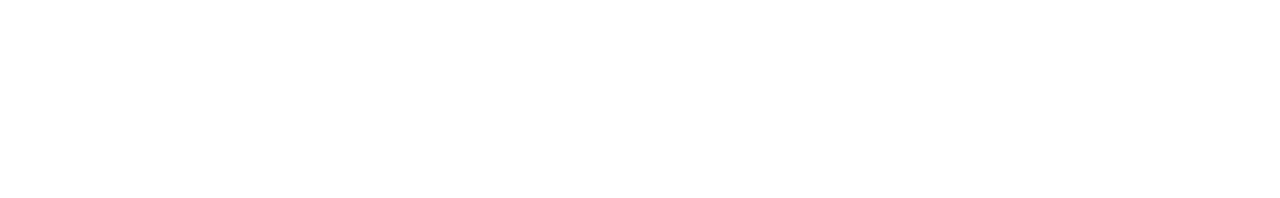
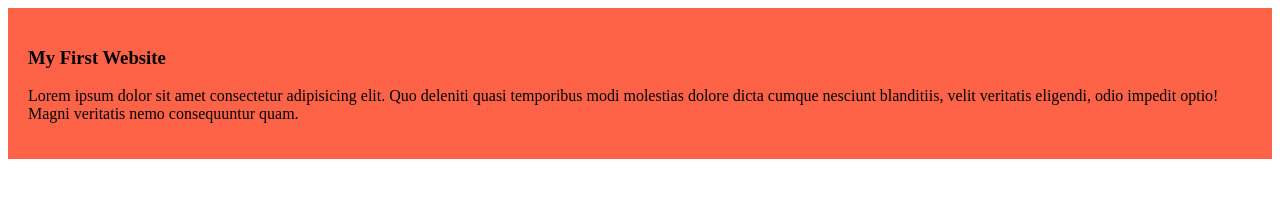
Before and after one commit to isratjahan15/my-simple-website, a plain HTML site: page index.html in a window 1280 px wide. Drawn offline with Linux system fonts and the light colour scheme.

Commit message:
added the first blog

```diff
--- a/index.html
+++ b/index.html
@@ -4,8 +4,12 @@
     <meta charset="UTF-8">
     <meta name="viewport" content="width=device-width, initial-scale=1.0">
     <title>My Simple Website</title>
+    <link rel="stylesheet" href="styles/blog.css">
 </head>
 <body>
-
+ <div>
+    <h3>My First Website</h3>
+    <p>Lorem ipsum dolor sit amet consectetur adipisicing elit. Quo deleniti quasi temporibus modi molestias dolore dicta cumque nesciunt blanditiis, velit veritatis eligendi, odio impedit optio! Magni veritatis nemo consequuntur quam.</p>
+ </div>
 </body>
 </html>
--- /dev/null
+++ b/styles/blog.css
@@ -0,0 +1,4 @@
+div{
+    background-color: tomato;
+    padding: 20px;
+}
```
